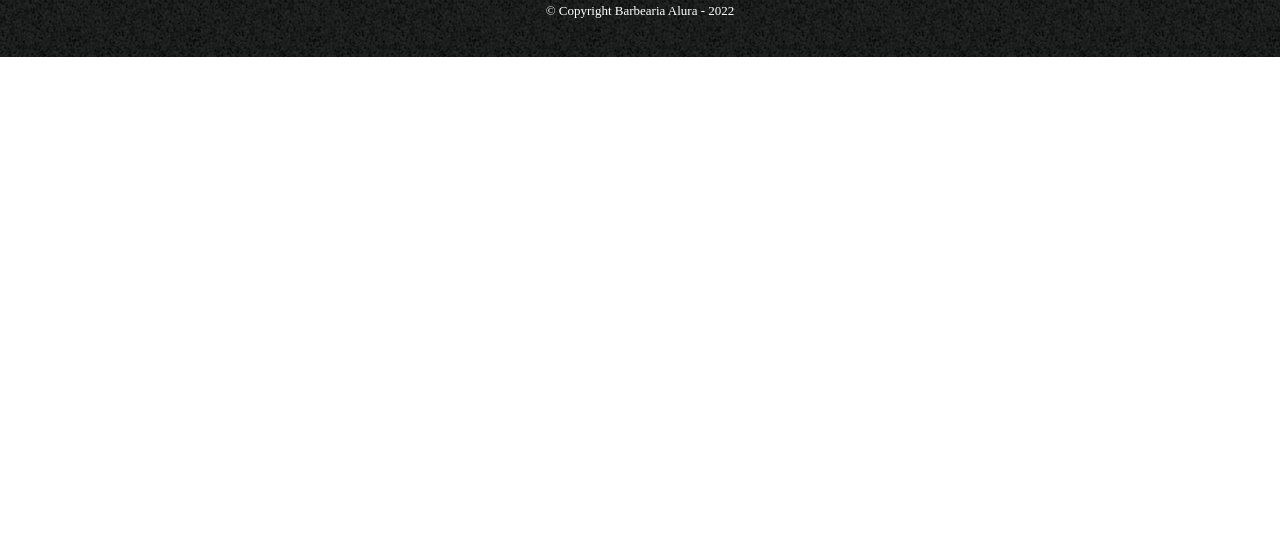
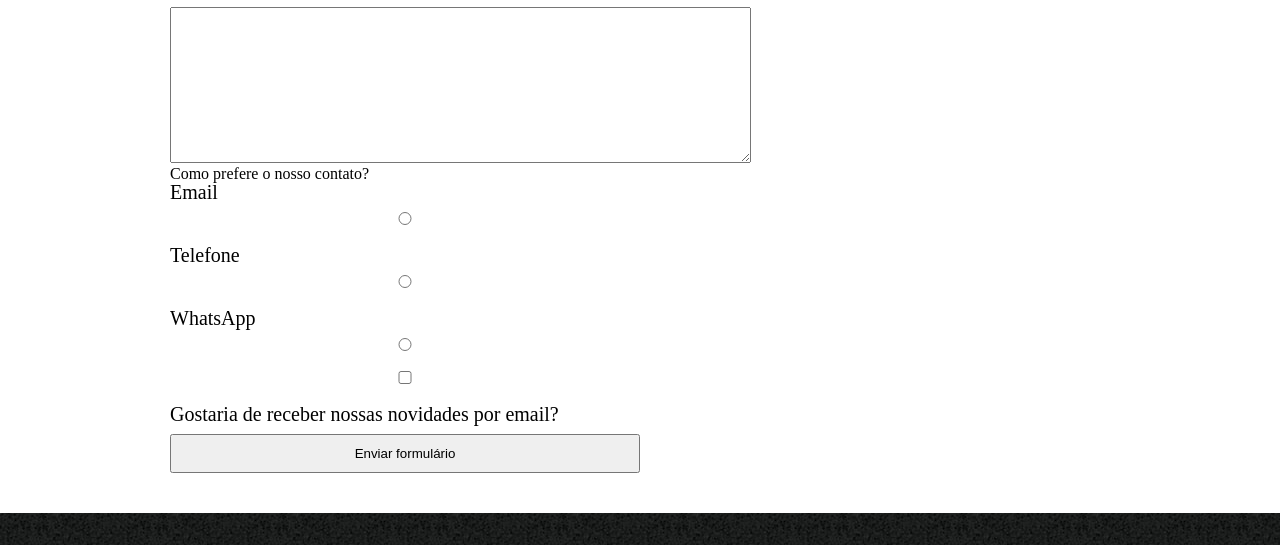
Before and after one commit to iasminaraujoc/barbearia-alura, a plain HTML site: page contato.html in a window 1280 px wide. Shown: the part 623-1168 px from the top of the page. Before the commit the page ends 800 px from the top, so only its background shows below. Drawn offline with Linux system fonts and the light colour scheme.

```diff
--- a/contato.html
+++ b/contato.html
@@ -32,6 +32,23 @@
                 <label for="telefone">Telefone</label>
                 <input type="text" id="telefone">
 
+                <label for="mensagem">Mensagem</label>
+                <textarea id="mensagem" cols="70" rows="10"></textarea>
+
+                <div>
+                    <p>Como prefere o nosso contato?</p>
+                    <label for="radio-email">Email</label>
+                    <input type="radio" name="contato" value="email" id="radio-email">
+
+                    <label for="radio-telefone">Telefone</label>
+                    <input type="radio" name="contato" value="telefone" id="radio-telefone">
+
+                    <label for="radio-whatsapp">WhatsApp</label>
+                    <input type="radio" name="contato" value="whatsapp" id="radio-whatsapp">
+                </div>
+
+                <label for=""><input type="checkbox"> Gostaria de receber nossas novidades por email?</label>
+
                 <input type="submit" value="Enviar formulário">
             </form>
 
--- a/style.css
+++ b/style.css
@@ -88,3 +88,25 @@ footer {
     font-size: 13px;
     margin: 20px 0 0;
 }
+
+main {
+    width: 940px;
+    margin: 0 auto;
+}
+
+form {
+    margin: 40px 0;
+}
+
+form label {
+    display: block;
+    font-size: 20px;
+    margin: 0 0 10px;
+}
+
+form input {
+    display: block;
+    margin: 0 0 20px;
+    padding: 10px 25px;
+    width: 50%;
+}
```
